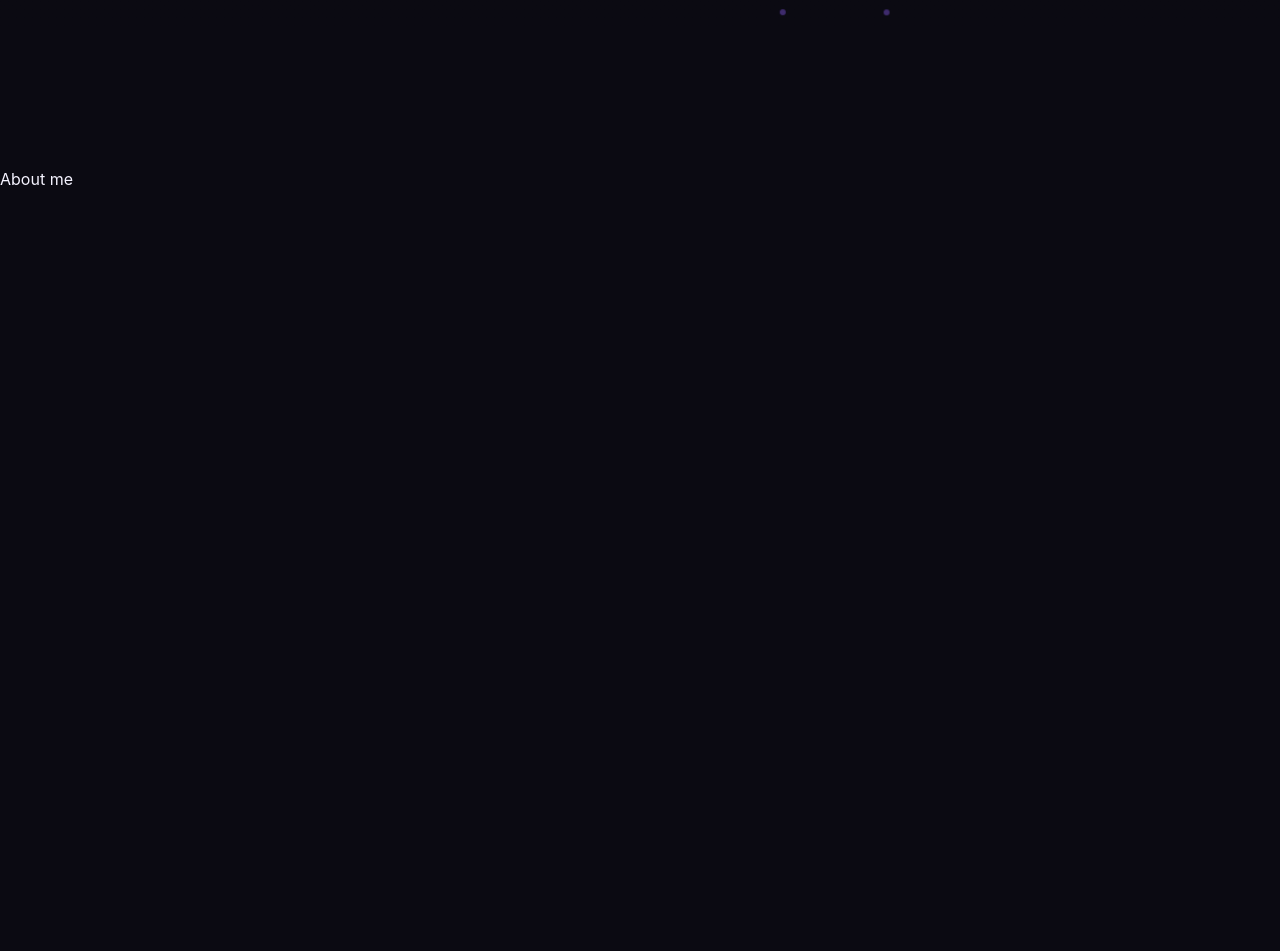
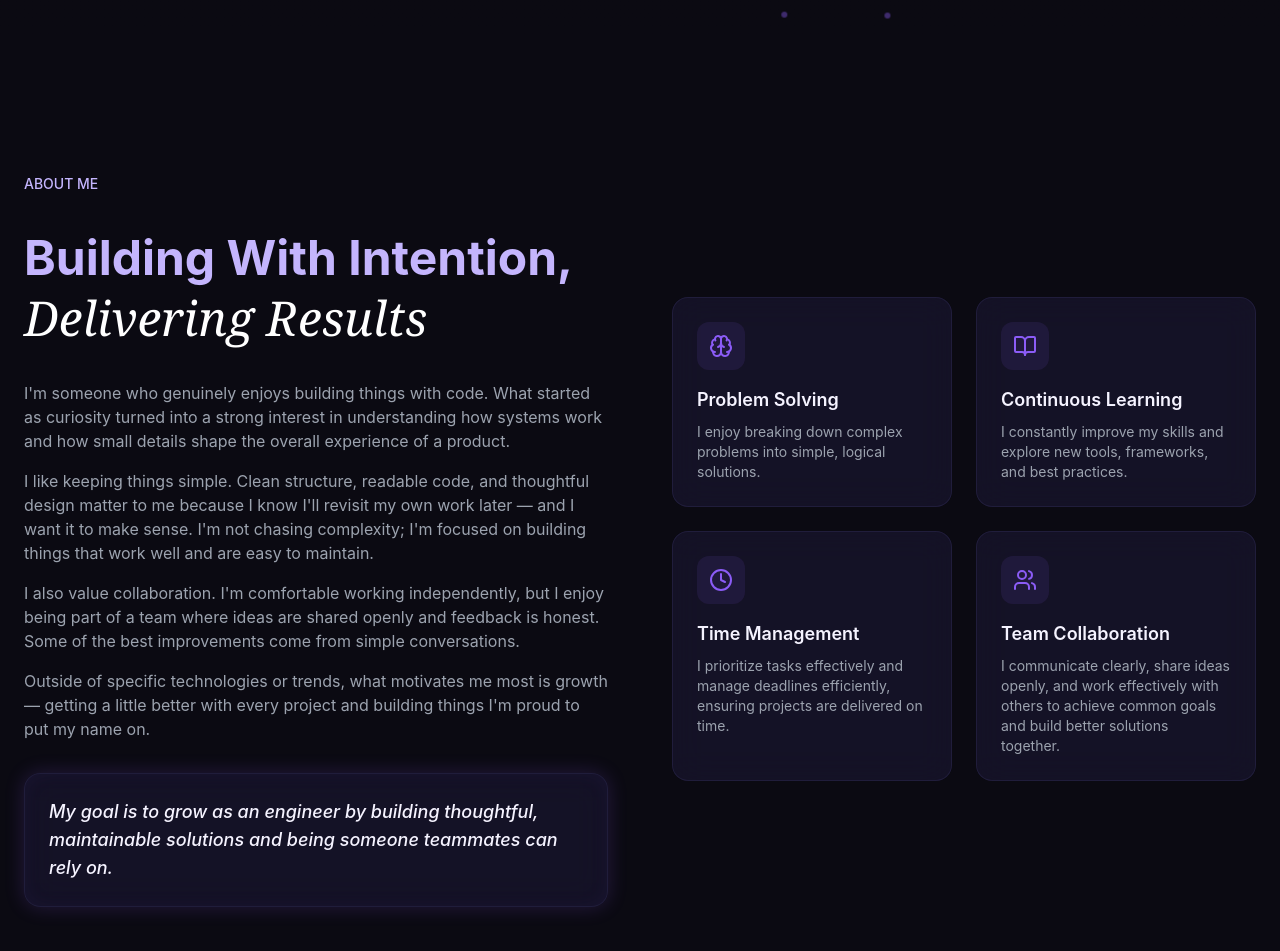
Before and after one commit to huy194/Portfolio, a React (Vite) app: page / in a window 1280 px wide. Shown: the part 1039-1990 px from the top of the page. Before the commit the page ends 1358 px from the top, so only its background shows below. Built offline with nearby package versions, Linux system fonts and the light colour scheme.

Commit message:
completing About page

```diff
--- a/src/index.css
+++ b/src/index.css
@@ -19,7 +19,7 @@
   --radius: 0.75rem;
 
   --color-highlight: #22d3ee;
-  --color-surface: #15122b;
+  --color-surface: #1e1b3a;
 }
 
 @layer base {
@@ -40,15 +40,15 @@
 
 @layer components{
   .glass {
-    background-color: color_mix(in srgb, var(--color-surface) 50%, transparent);
+    background-color: color-mix(in srgb, var(--color-surface) 50%, transparent);
     backdrop-filter: blur(16px);
-    border: 1px solid color_mix(in srgb, var(--color-border) 50%, transparent);
+    border: 1px solid color-mix(in srgb, var(--color-border) 50%, transparent);
   }
 
   .glass-strong {
-    background-color: color_mix(in srgb, var(--color-surface) 80%, transparent);
+    background-color: color-mix(in srgb, var(--color-surface) 80%, transparent);
     backdrop-filter: blur(24px);
-    border: 1px solid color_mix(in srgb, var(--color-border) 80%, transparent);
+    border: 1px solid color-mix(in srgb, var(--color-border) 80%, transparent);
   }
   .glow-text{
     text-shadow: 0 0 30px color-mix(in srgb, var(--color-primary) 50%, transparent);
--- a/src/sections/About.jsx
+++ b/src/sections/About.jsx
@@ -9,7 +9,7 @@ const highlights = [
     {
         icon: BookOpen,
         title: "Continuous Learning",
-        description: "Technology evolves fast, and so do I. I constantly improve my skills and explore new tools, frameworks, and best practices."
+        description: "I constantly improve my skills and explore new tools, frameworks, and best practices."
     },
     {
         icon: Clock,
@@ -26,11 +26,59 @@ const highlights = [
 export const About = () => {
     return (
         <section id="about" className="py-32 relative overflow-hidden">
-            <div>
-                <div>
+            <div className="container mx-auto px-6 relative z-10">
+                <div className="grid lg:grid-cols-2 gap-16 items-center">
                     {/* Left column */}
-                    <div>
-                        <span>About me</span>
+                    <div className="space-y-8">
+                        <div className="animate-fade-in">
+                            <span className="text-secondary-foreground text-sm font-medium tracking-medium uppercase">About me</span>
+                        </div>
+                        <h2 className="text-4xl md:text-5xl font-bold leading-tight animate-fade-in animation-delay-100 text-secondary-foreground">
+                            Building With Intention,
+                            <span className="font-serif italic font-normal text-white"> Delivering Results</span>
+                        </h2>
+
+                        <div className="space-y-4 text-muted-foreground animate-fade-in animation-delay-200">
+                            <p>
+                                I'm someone who genuinely enjoys building things with code.
+                                What started as curiosity turned into a strong interest in understanding how systems work and how small details shape the overall experience of a product.
+                            </p>
+                            <p>
+                                I like keeping things simple. Clean structure, readable code, and thoughtful design matter to me because I know I'll revisit my own work later — and I want it to make sense.
+                                I'm not chasing complexity;
+                                I'm focused on building things that work well and are easy to maintain.
+                            </p>
+                            <p>
+                                I also value collaboration. I'm comfortable working independently,
+                                but I enjoy being part of a team where ideas are shared openly and feedback is honest.
+                                Some of the best improvements come from simple conversations.
+                            </p>
+                            <p>
+                                Outside of specific technologies or trends, what motivates me most is growth — getting a little better with every project and building things I'm proud to put my name on.
+                            </p>
+                        </div>
+
+                        <div className="glass rounded-2xl p-6 glow-border animate-fade-in animation-delay-300">
+                            <p className="text-lg font-medium italic text-foreground">
+                                My goal is to grow as an engineer by building thoughtful, maintainable solutions and being someone teammates can rely on.
+                            </p>
+                        </div>
+                    </div>
+
+                    {/* Right column */}
+                    <div className="grid sm:grid-cols-2 gap-6">
+                        {highlights.map((item, index) => (
+                            <div key={index} className="glass p-6 rounded-2xl animate-fade-in" style={{animationDelay: `${(index+1)* 100}ms`}}>
+                                <div className="w-12 h-12 rounded-xl bg-primary/10 flex items-center justify-center mb-4 hover:bg-primary/20">
+                                    <item.icon className="w-6 h-6 text-primary"/>
+                                </div>
+                                <h3 className="text-lg font-semibold mb-2">
+                                    {item.title}
+                                </h3>
+                                <p className="text-sm text-muted-foreground">{item.description}</p>
+                            </div>
+                        ))}
+
                     </div>
                 </div>
             </div>
```
